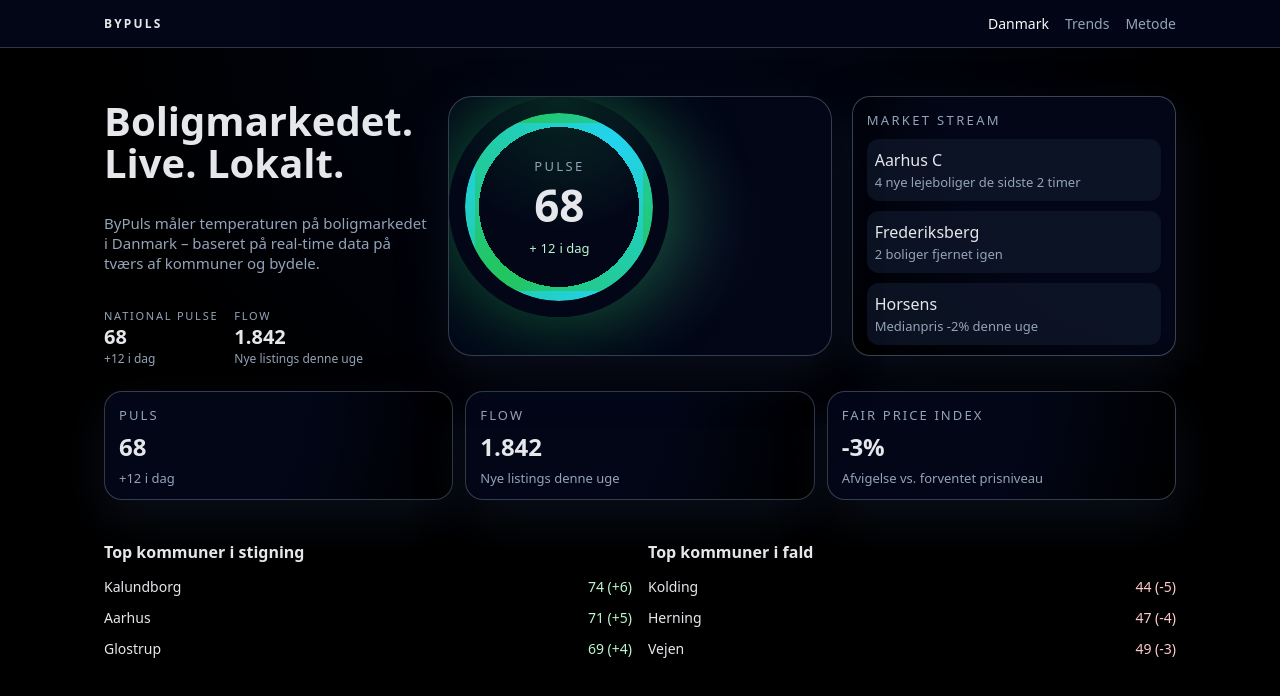
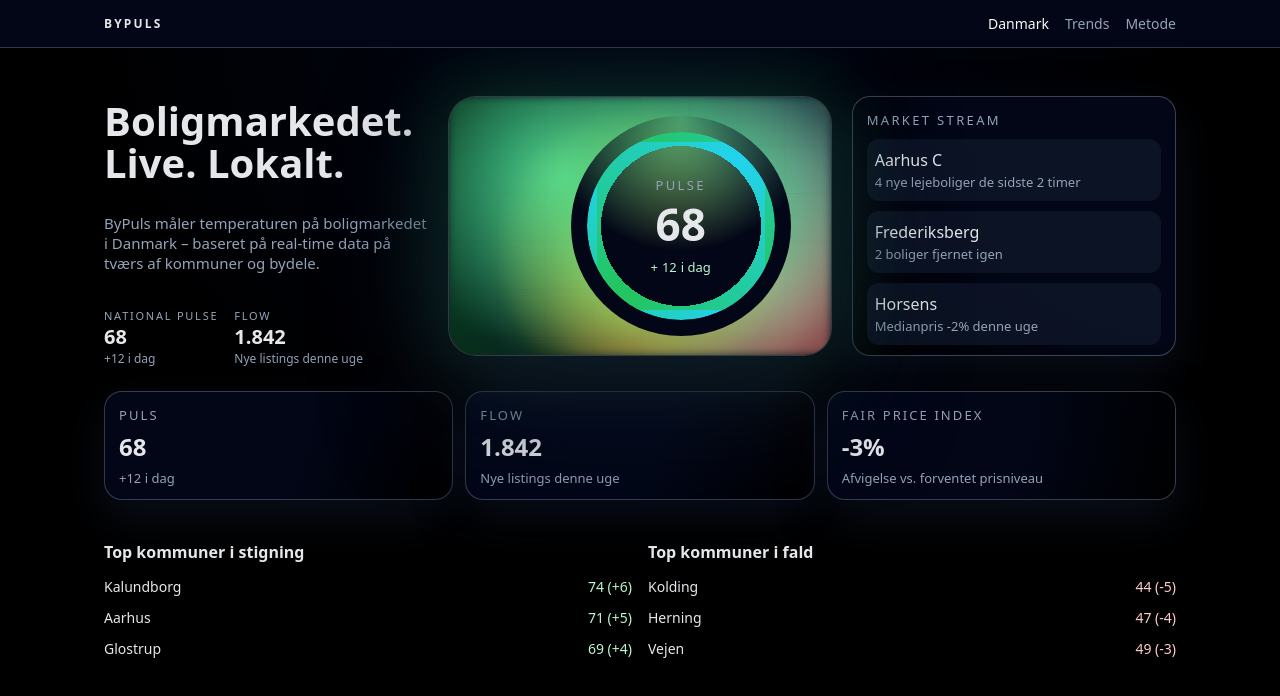
Before and after one commit to Hyllekvist/bypuls, a Next.js app: page / in a window 1280 px wide. Shown: the top 696 px of the page. Built offline with nearby package versions, Linux system fonts and the light colour scheme.

Commit message:
Update DKMapHeat.module.css

```diff
--- a/app/components/DKMapHeat.module.css
+++ b/app/components/DKMapHeat.module.css
@@ -1,19 +1,72 @@
 .mapShell {
   position: relative;
-  border-radius: 24px;
+  border-radius: 28px;
   overflow: hidden;
-  background: radial-gradient(circle at center, #0f172a 0, #020617 55%);
+  min-height: 260px;
+  background: radial-gradient(circle at center, #020617 0, #020617 60%, #000 100%);
   border: 1px solid rgba(148, 163, 184, 0.35);
-  box-shadow: var(--shadow-soft);
-  min-height: 260px;
+  box-shadow:
+    0 40px 120px rgba(15, 23, 42, 0.9),
+    0 0 80px rgba(34, 197, 94, 0.3);
 }
 
-.placeholder {
+/* svag grid / kort-feel */
+.gridLayer {
   position: absolute;
   inset: 0;
-  display: flex;
-  align-items: center;
-  justify-content: center;
-  color: var(--muted);
-  font-size: 13px;
+  background-image: linear-gradient(
+      to right,
+      rgba(15, 23, 42, 0.65) 1px,
+      transparent 1px
+    ),
+    linear-gradient(to bottom, rgba(15, 23, 42, 0.65) 1px, transparent 1px);
+  background-size: 48px 48px;
+  opacity: 0.35;
 }
+
+/* glow-baggrund */
+.gradientLayer {
+  position: absolute;
+  inset: -20%;
+  background:
+    radial-gradient(circle at 25% 30%, rgba(16, 185, 129, 0.2), transparent 55%),
+    radial-gradient(circle at 55% 55%, rgba(250, 204, 21, 0.32), transparent 55%),
+    radial-gradient(circle at 80% 35%, rgba(34, 211, 238, 0.26), transparent 55%),
+    radial-gradient(circle at 10% 80%, rgba(34, 197, 94, 0.22), transparent 55%);
+}
+
+/* små “hotspots” som prikker */
+.hotspotsLayer {
+  position: absolute;
+  inset: 0;
+  background-image:
+    radial-gradient(circle at 30% 32%, rgba(74, 222, 128, 0.9), transparent 55%),
+    radial-gradient(circle at 50% 60%, rgba(250, 204, 21, 0.95), transparent 60%),
+    radial-gradient(circle at 70% 42%, rgba(52, 211, 153, 0.9), transparent 55%),
+    radial-gradient(circle at 82% 70%, rgba(248, 113, 113, 0.9), transparent 60%);
+  filter: blur(4px);
+  mix-blend-mode: screen;
+}
+
+/* PulseGauge overlay */
+.overlay {
+  position: absolute;
+  right: clamp(16px, 6vw, 40px);
+  top: 50%;
+  transform: translateY(-50%);
+}
+
+/* på mobil skal gauge ikke ud over kanten */
+@media (max-width: 959px) {
+  .overlay {
+    position: absolute;
+    inset: auto;
+    left: 50%;
+    bottom: 18px;
+    transform: translateX(-50%);
+  }
+
+  .mapShell {
+    padding-bottom: 120px; /* plads til gauge */
+  }
+}
```
